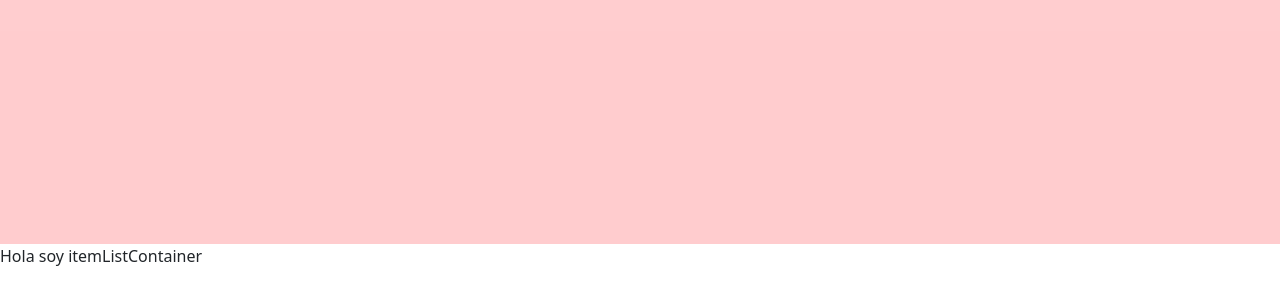
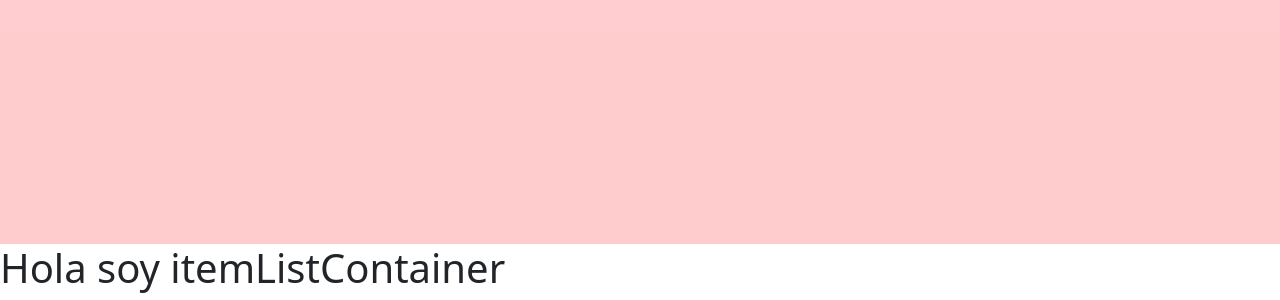
Before and after one commit to walter404/proyecto-movie-react, a React (Create React App) app in the folder movies-react/: page / in a window 1280 px wide. Shown: the part 732-1032 px from the top of the page. Before the commit the page ends 1000 px from the top, so only its background shows below. Built offline with nearby package versions, Linux system fonts and the light colour scheme.

Commit message:
modificacion

```diff
--- a/movies-react/src/App.js
+++ b/movies-react/src/App.js
@@ -3,12 +3,13 @@ import { BrowserRouter, Navigate, Route, Routes } from 'react-router-dom';
 import './App.css';
 
 //importamos los componentes creados
-import Productos from './componentes/productos';
-import Contacto from './componentes/contacto';
-import FromContainer from './componentes/FromContainer';
+import Productos from './componentes/Productos';
+import Contacto from './componentes/Contacto';
 
-import NavBarMovies from './componentes/layauts/navBar';
-import Menu from './componentes/menu';
+
+import NavBarMovies from './componentes/layauts/NavBar';
+import Menu from './componentes/Menu';
+import ItemListContainer from './componentes/ItemListContainer';
 
 function App() {
     return (
@@ -25,7 +26,7 @@ function App() {
             </Routes>
             </BrowserRouter>
 
-                    <FromContainer greeting='Hola soy itemListContainer' />
+                    <ItemListContainer greeting='Hola soy itemListContainer' />
 
         </div>
 
--- a/movies-react/src/componentes/FromContainer.js
+++ /dev/null
@@ -1,9 +0,0 @@
-function FromContainer() {
-    return(
-        <>
-           Hola soy itemListContainer
-        </>
-    )
-}
-
-export default FromContainer
--- /dev/null
+++ b/movies-react/src/componentes/ItemListContainer.js
@@ -0,0 +1,10 @@
+function ItemListContainer( {greeting} ) {
+
+    return(
+        <>
+          <h1>{ greeting }</h1>
+        </>
+    )
+}
+
+export default ItemListContainer
```
